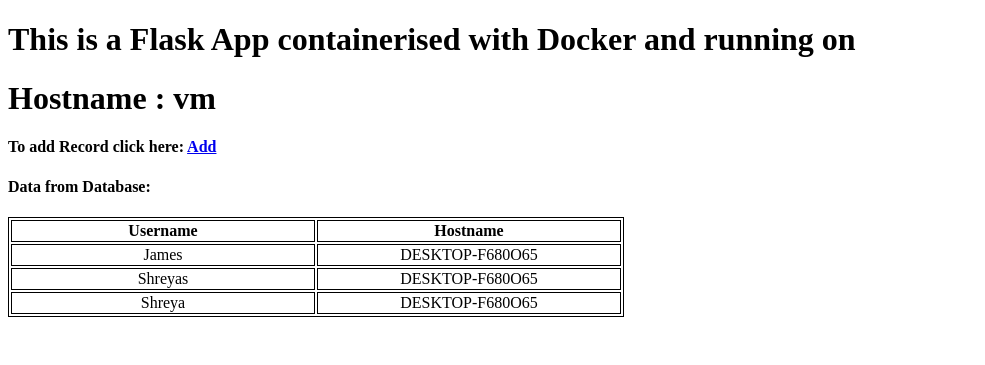
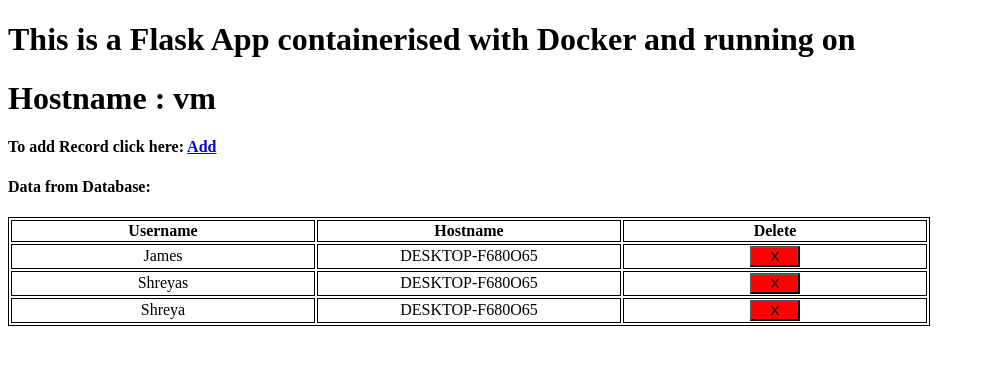
Before and after one commit to smfcoder/Flask-Mysql-app, a Flask app: page / in a window 1280 px wide. Shown: the top 365 px of the page, without its empty margins (0-985 px from the left). Run offline with Flask 3, Linux system fonts and the light colour scheme; data comes from the database, SQL or seed files in the repository; data that the repository does not hold is empty; parts of the project's set-up code (start-up, migrations or seed data) failed here and were passed over; some libraries are stand-ins or nearby versions.

Commit message:
Delete API added

```diff
--- a/main.py
+++ b/main.py
@@ -18,10 +18,9 @@
 
 @app.route('/')
 def home():
-
     #print(hname)
     cursor = mysql.connection.cursor()
-    cursor.execute('''SELECT username,hostname FROM users''')
+    cursor.execute('''SELECT username,hostname,id FROM users''')
     users = cursor.fetchall()
     print(cursor.fetchall())
     # users = curl.fetchall()
@@ -42,6 +41,14 @@
         return redirect('/')
     return render_template("add.html",hostname=hname)
 
+@app.route('/delete/<int:id>')
+def delete(id):
+    cursor = mysql.connection.cursor()
+    cursor.execute('''DELETE FROM users WHERE id=%s''', (id,))
+    mysql.connection.commit()
+    cursor.close()
+    print('deleted id: ',id)
+    return redirect('/')
 
 
 if __name__ == "__main__":
--- a/templates/index.html
+++ b/templates/index.html
@@ -26,12 +26,14 @@
                 <tr>
                 <th>Username</th>
                 <th>Hostname</th>
+                <th>Delete</th>
                 </tr>
 
         {% for user in users%}
         <tr>
             <td>{{user[0]}}</td>
             <td>{{user[1]}}</td>
+            <td><a href="/delete/{{user[3]}}"><button style="width: 50px;background-color: red;">X</button></a></td>
         </tr>
         {%endfor%}
     </table>
```
